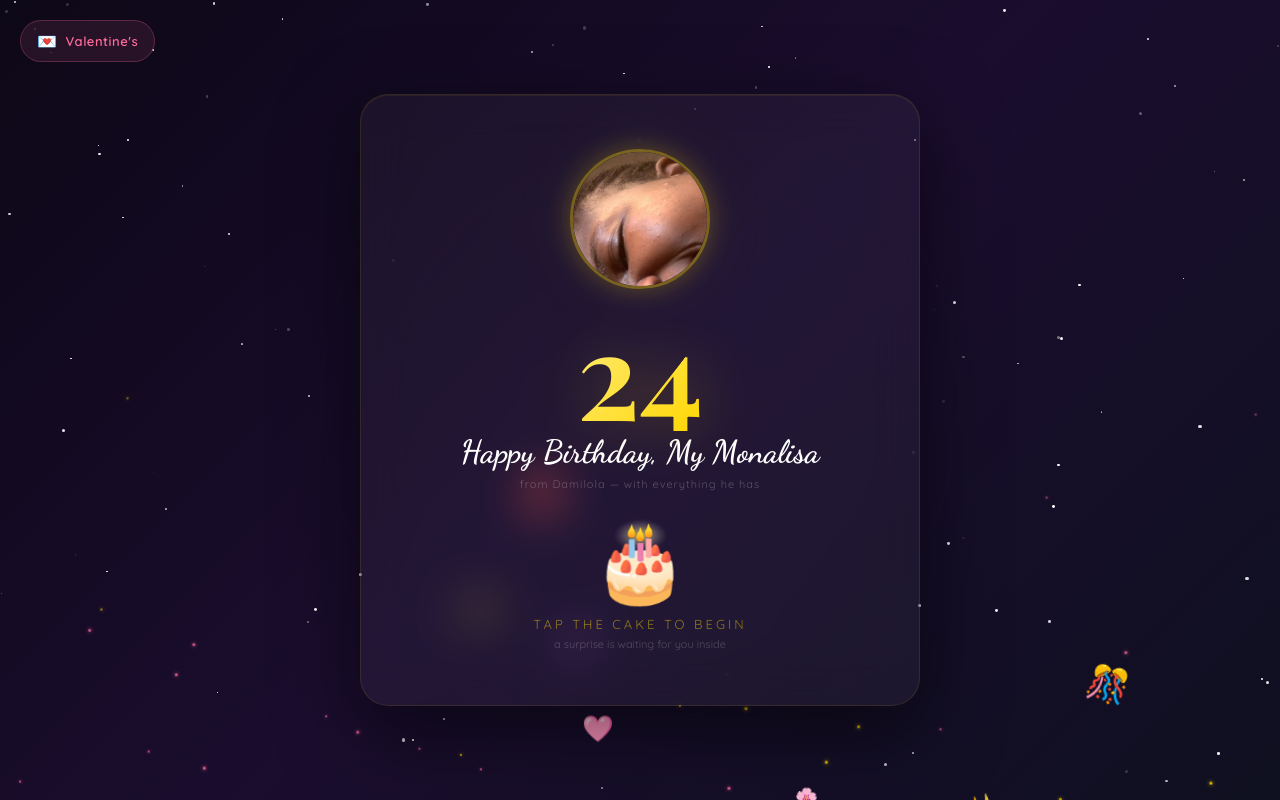
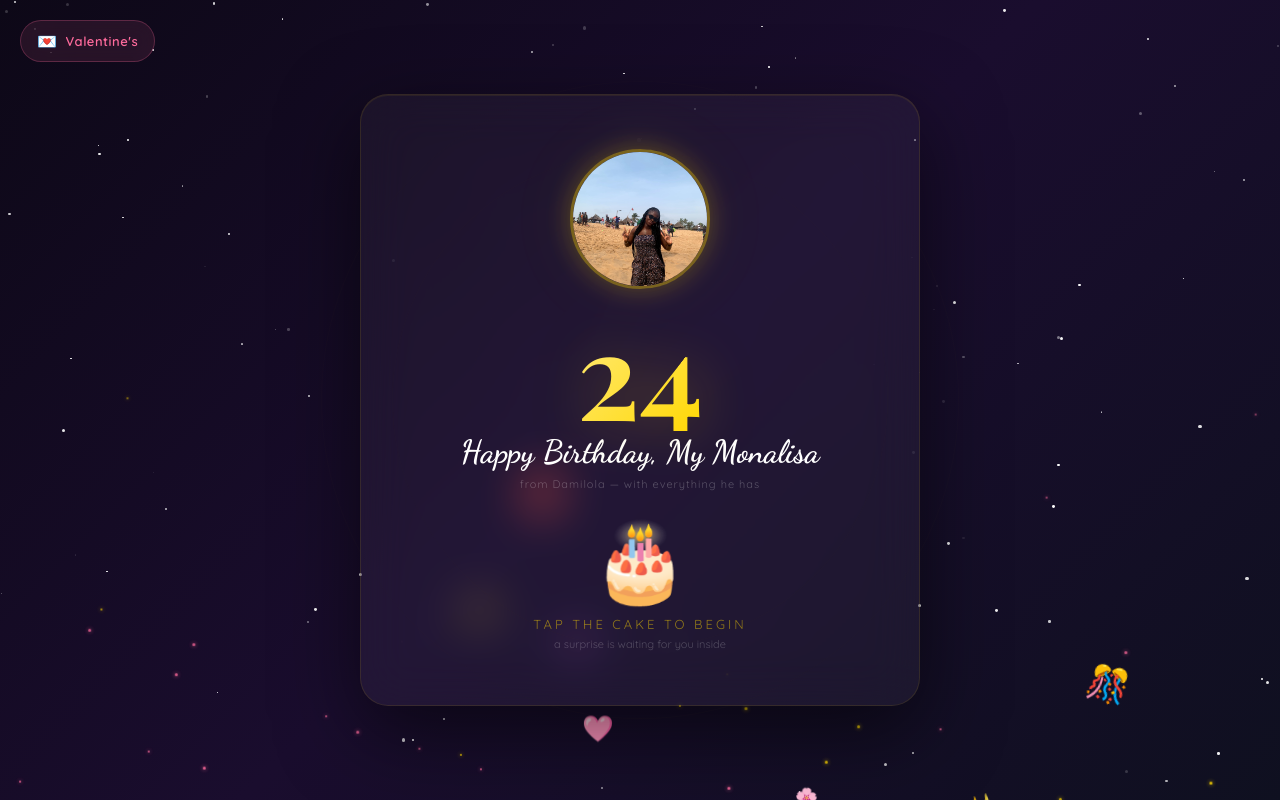
Before and after one commit to oluwadamme/be-my-val, a plain HTML site: page birthday.html in a window 1280 px wide. Drawn offline with nearby package versions, Linux system fonts and the light colour scheme; a web font is replaced by a local one.

Commit message:
refactor: update hero image source to new file path in birthday entry section

```diff
--- a/birthday.html
+++ b/birthday.html
@@ -374,7 +374,7 @@
 
   <!-- ① ENTRY -->
   <div class="section active" id="sec-entry">
-    <img class="hero-photo" src="media/IMG_2174.JPG" alt="Elizabeth">
+    <img class="hero-photo" src="media/c4335f73-d6b9-4c8b-a842-cfbe6163355b.jpg" alt="Elizabeth">
     <span class="num24">24</span>
     <h1 class="entry-title">Happy Birthday, My Monalisa</h1>
     <p class="entry-from">from Damilola — with everything he has</p>
```
